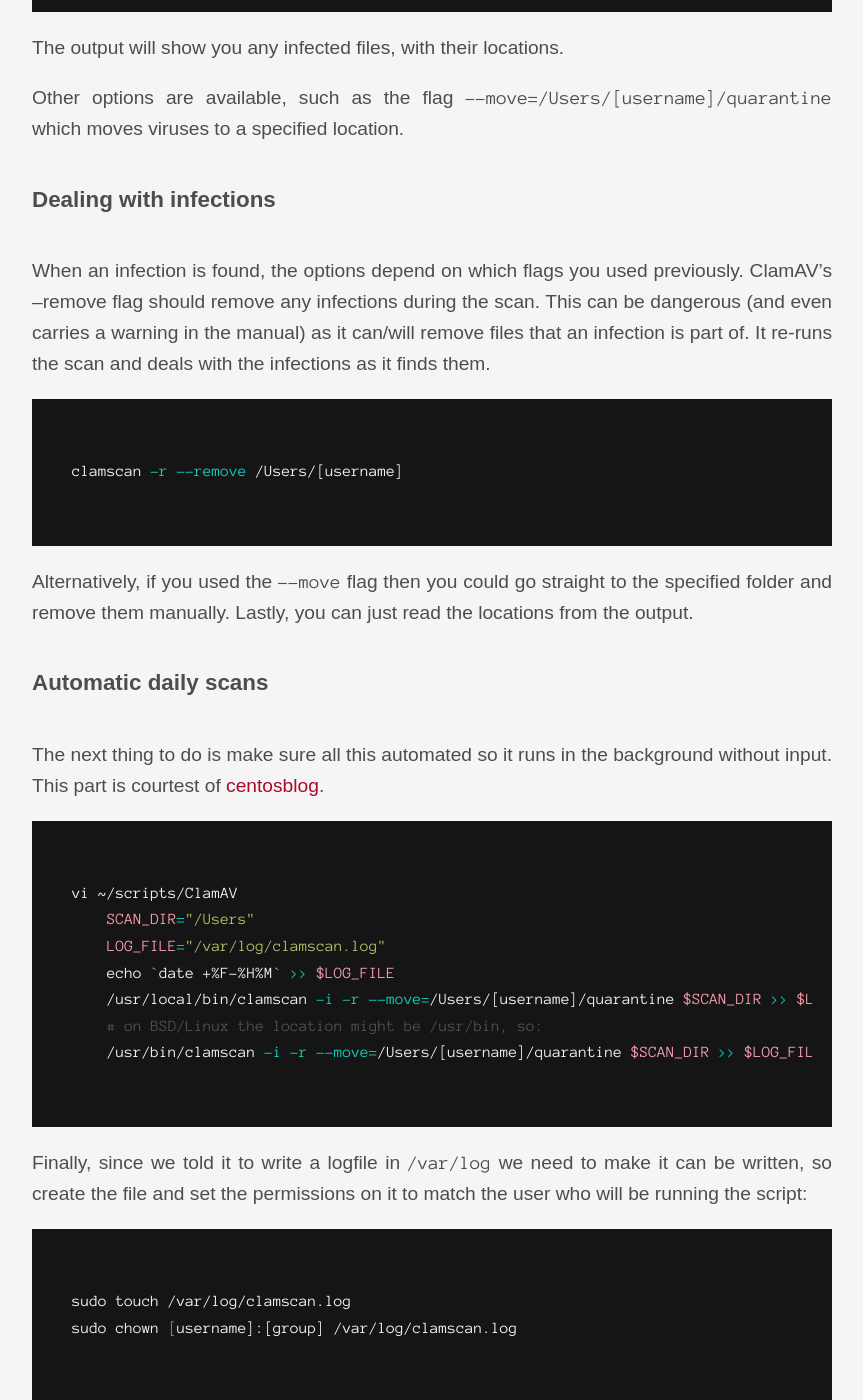
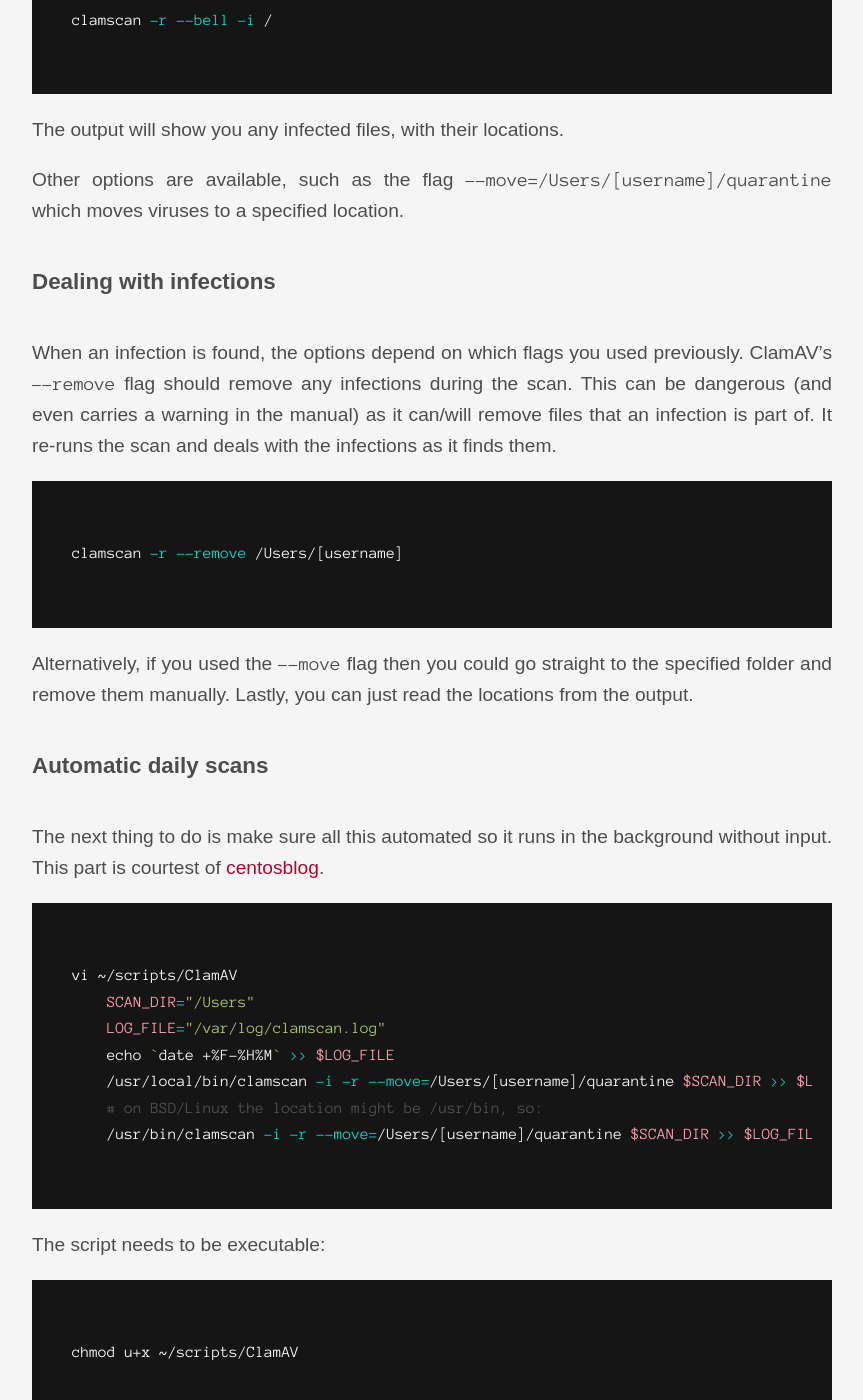
Before and after one commit to paulrbts/blog, a Jekyll site: the page built from _posts/software/2017-08-18-clamav.md, in a window 1280 px wide and 1400 px high, scrolled down 2575 px. Shown: the whole window, without its empty margins (208-1071 px from the left). Built offline with Jekyll 4.4.1, drawn with Linux system fonts in a browser that asks for light colours; nearby versions of some CDN libraries; some web fonts are replaced; some of the changed text lies outside the part shown.

Commit message:
added l.99-103; l.75 included quotes on command; l.49 added para bk

````diff
--- a/_posts/software/2017-08-18-clamav.md
+++ b/_posts/software/2017-08-18-clamav.md
@@ -46,6 +46,7 @@ Installation is easier with [Homebrew](https://www.brew.sh).
 ##### Update database
 
     freshclam
+
 If the output is OK, create a log file in /var/log (owned by clamav or another user freshclam will be running as):
 
 ```sh
@@ -71,7 +72,7 @@ Other options are available, such as the flag `--move=/Users/[username]/quaranti
 
 ##### Dealing with infections
 When an infection is found, the options depend on which flags you used previously.
-ClamAV's --remove flag should remove any infections during the scan.
+ClamAV's `--remove` flag should remove any infections during the scan.
 This can be dangerous (and even carries a warning in the manual) as it can/will remove files that an infection is part of.
 It re-runs the scan and deals with the infections as it finds them.
 
@@ -95,7 +96,11 @@ vi ~/scripts/ClamAV
     # on BSD/Linux the location might be /usr/bin, so:
     /usr/bin/clamscan -i -r --move=/Users/[username]/quarantine $SCAN_DIR >> $LOG_FILE
 ```
+The script needs to be executable:
 
+```sh
+chmod u+x ~/scripts/ClamAV
+```
 Finally, since we told it to write a logfile in `/var/log` we need to make it can be written, so create the file and set the permissions on it to match the user who will be running the script:
 
 ```sh
````
